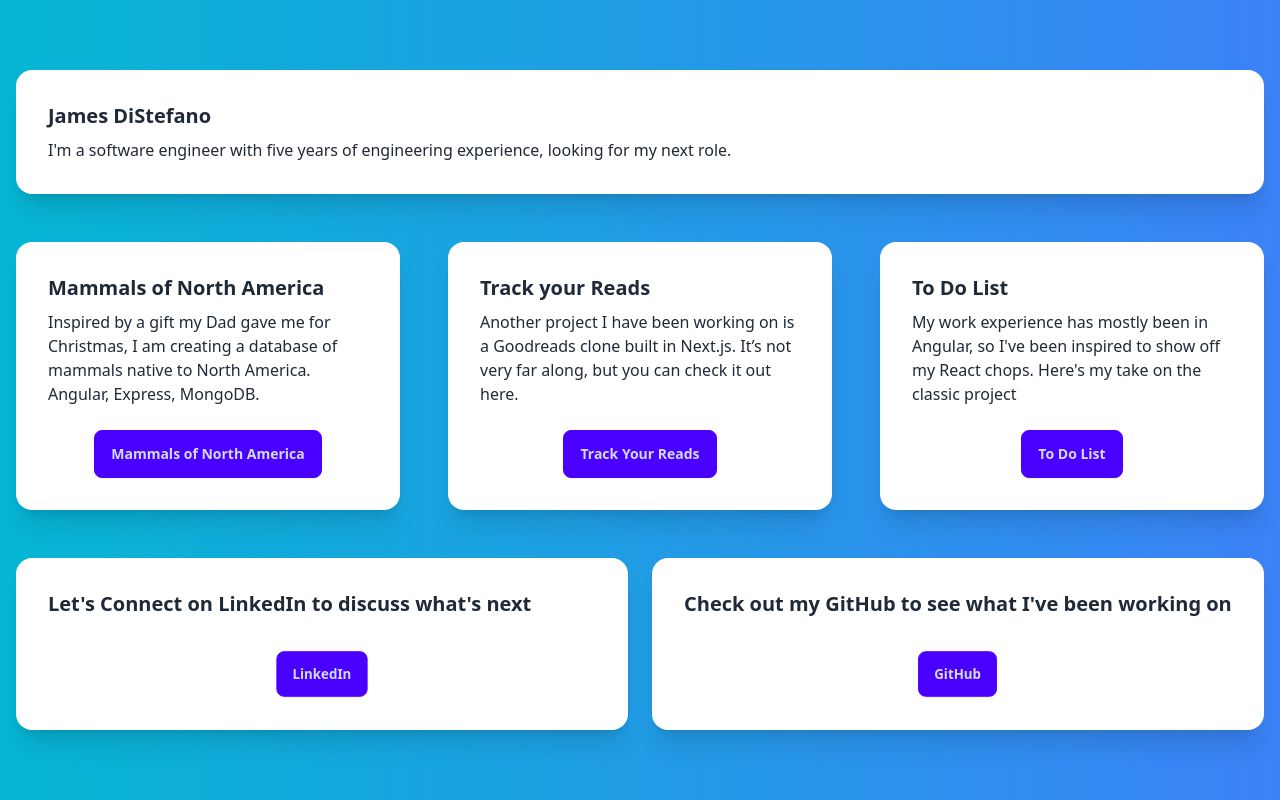
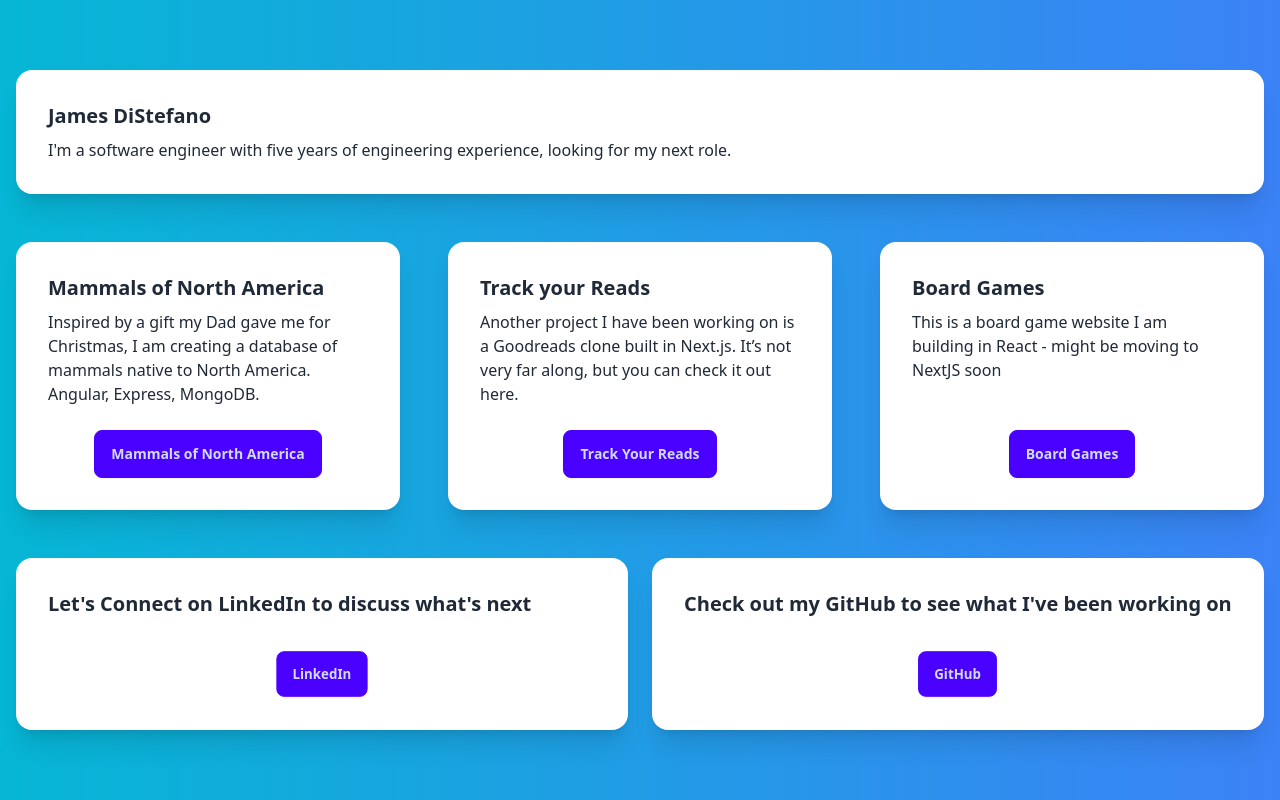
Before and after one commit to JamesDiStef/homepage, an Angular app: page / in a window 1280 px wide. Built offline with nearby package versions, Linux system fonts and the light colour scheme.

Commit message:
swap out to do list for board game app

```diff
--- a/src/app/home/home.component.html
+++ b/src/app/home/home.component.html
@@ -43,12 +43,12 @@
     <div class="flex items-stretch h-full">
       <app-link-card
         class="flex-1 w-full h-full"
-        [title]="'To Do List'"
-        [buttonText]="'To Do List'"
+        [title]="'Board Games'"
+        [buttonText]="'Board Games'"
         [description]="
-          'My work experience has mostly been in Angular, so I\'ve been inspired to show off my React chops.  Here\'s my take on the classic project'
+          'This is a board game website I am building in React - might be moving to NextJS soon'
         "
-        [link]="'https://todolistical.netlify.app/'"
+        [link]="'https://board-games-and-more.netlify.app/'"
       ></app-link-card>
     </div>
 
```
